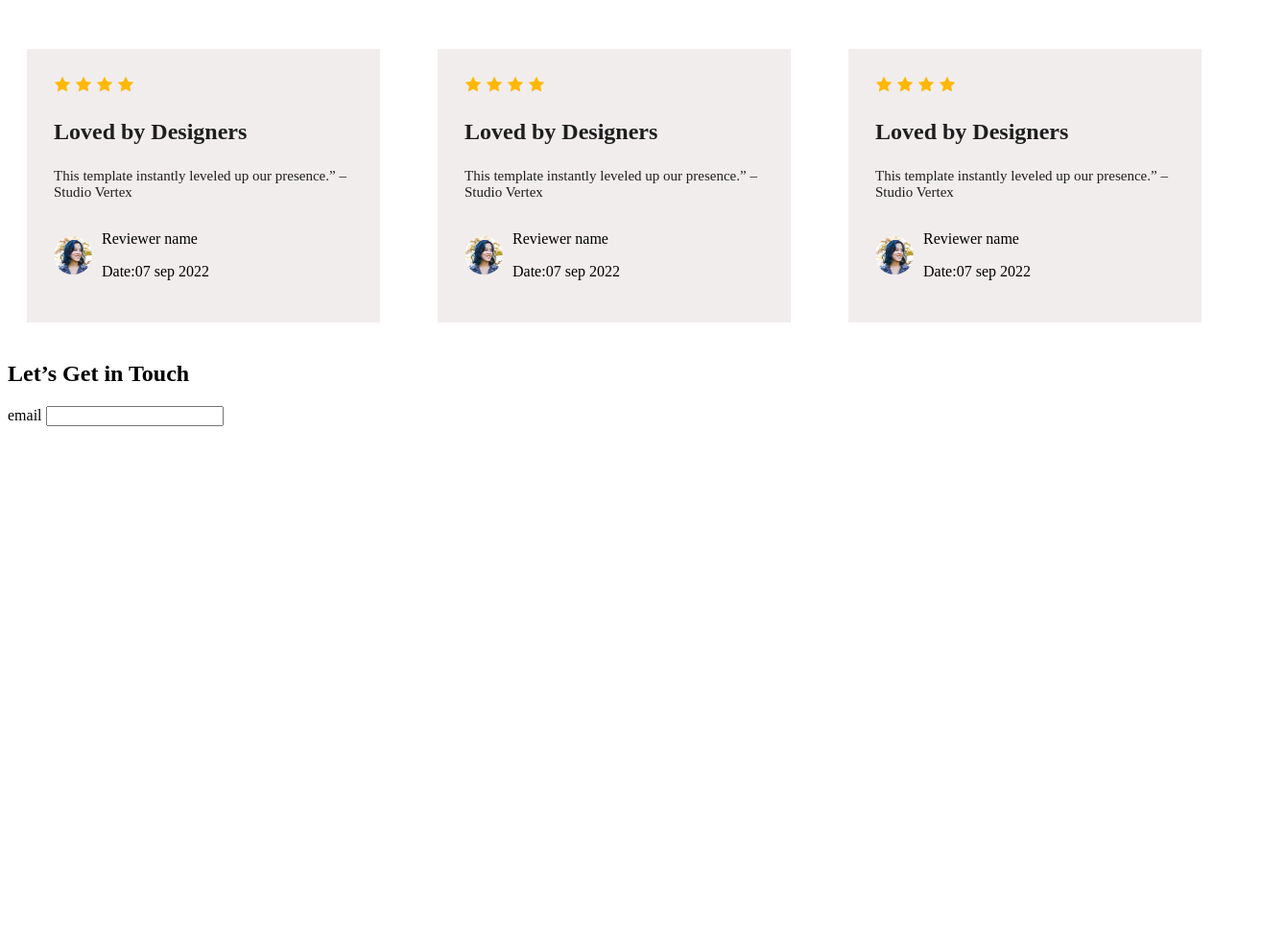
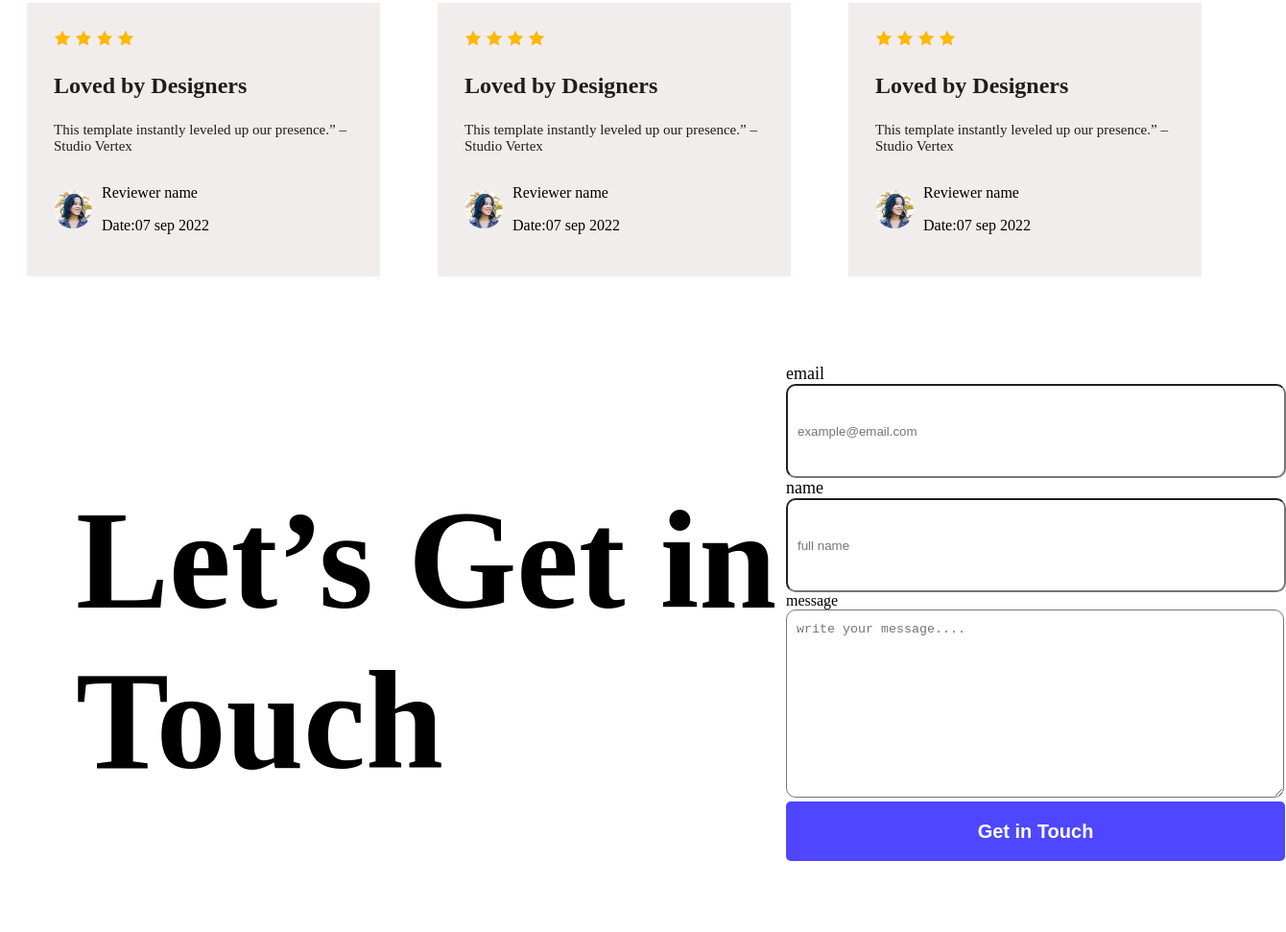
Before and after one commit to Alaminislamtuhin/my-frist-assignment, a plain HTML site: page index.html in a window 1280 px wide. Shown: the part 2355-3326 px from the top of the page at 96% size, 1340 px wide, since content can reach past the window. Before the commit the page ends 2807 px from the top, so only its background shows below. Drawn offline with Linux system fonts and the light colour scheme.

Commit message:
add the finising task

```diff
--- a/index.html
+++ b/index.html
@@ -127,14 +127,39 @@
     </main>
     <footer>
         <main>
+            <div class="flex-row">
             <div>
-                <section>
+                <section class="bio-section">
                     <h1>Let’s Get in Touch</h1>
                 </section>
             </div>
             <form>
+                <div class="form-group">
+                <div class="profile-card">
               <label for="email">email</label>
-              <input type="email" name="" id="email">
+              </div>
+              <div class="profile-box">
+              <input class="form-body" type="email" placeholder="example@email.com" name="" id="email">
+              </div>
+              <div class="profile-card">
+              <label for="name">name</label>
+              </div>
+              <div class="profile-box">
+              <input class="form-body" type="name" placeholder="full name" name="" id="name">
+              </div>
+              <div class="message-card">
+               <label for="message">message</label>
+               </div>
+               <div class="message-box">
+              <textarea class="message-tools" name="" placeholder="write your message...." id="" cols="60" rows="4"></textarea>
+               </div>
+               </div>
+
+                <button class="btn-secondary">Get in Touch</button>
+
+
+
+
             </form>
         </main>
 
--- a/styles/layout.css
+++ b/styles/layout.css
@@ -46,6 +46,8 @@
     border-radius: 5px;
     font-size: 20px;
     border: none;
+    width: 120px;
+    height: 25px;
 }
  .bnt-primary:hover{
     background-color: #4E47FF;
@@ -213,3 +215,58 @@
     align-items: center;
     gap: 10px;
  }
+ /* form style */
+ .bio-section{
+    width: 740px;
+    height: 297px;
+    font-weight: bold;
+    font-size: 97px;
+ }
+ .form-group{
+
+
+
+ }
+ .flex-row{
+ display: flex;
+ justify-content: space-around;
+ padding: 71px;
+ }
+ .bio-section{
+
+ }
+
+ .profile-card{
+    font-size: 18px;
+    font-weight:normal;
+    gap: 10px;
+ }
+ .profile-box{
+
+
+ }
+ .btn-secondary{
+     background-color: #4E47FF;
+    color:#FFFFFF;
+     font-weight: bold;
+    border-radius: 5px;
+    font-size: 20px;
+    border: none;
+    width: 520px;
+    height: 62px;
+
+ }
+ .form-body{
+    width: 497px;
+    height: 70px;
+    padding: 12px 10px;
+    border-radius: 10px;
+    gap: 10px;
+ }
+ .message-tools{
+    width: 497px;
+    height: 170px;
+    padding: 12px 10px;
+    gap: 10px;
+    border-radius: 10px;
+ }
```
